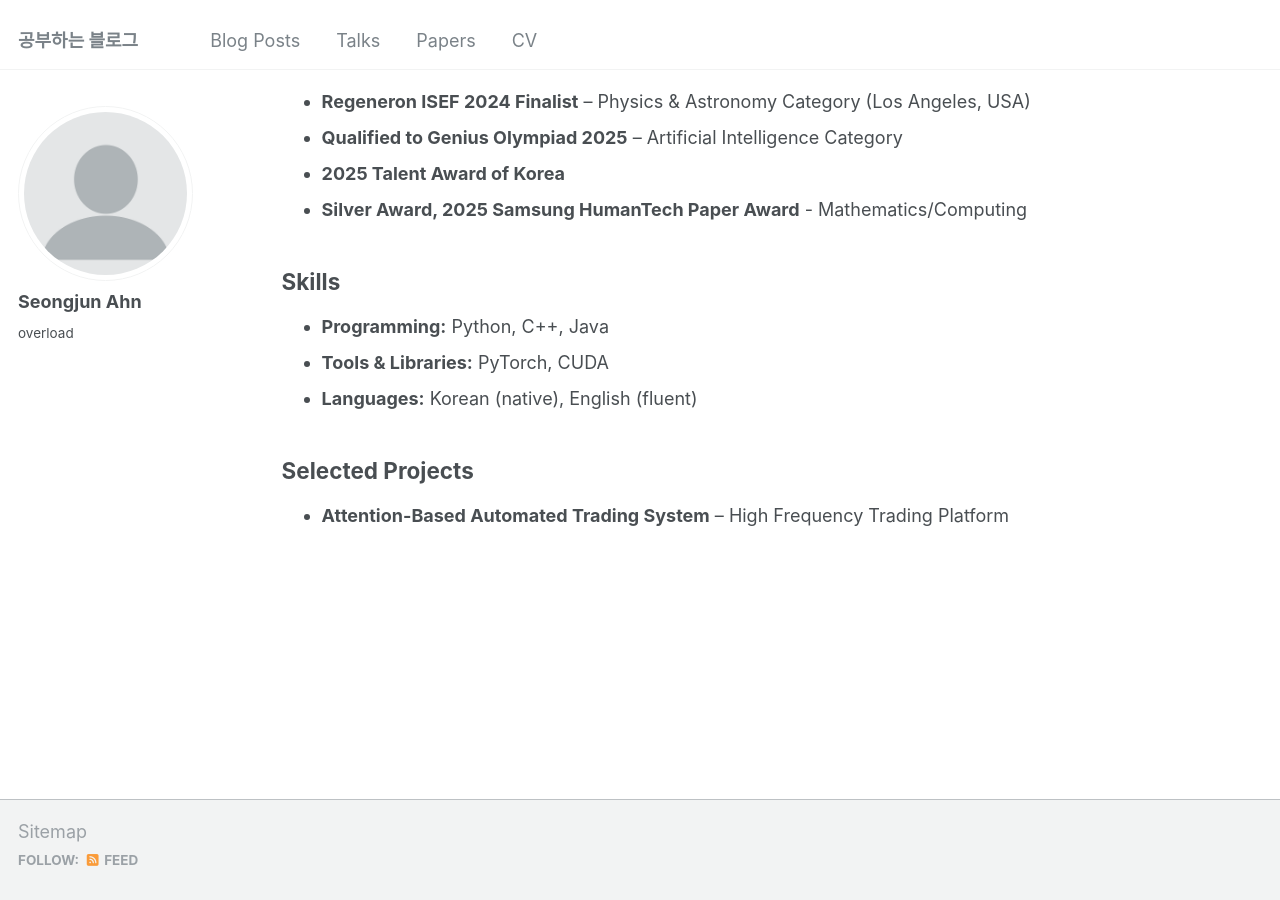
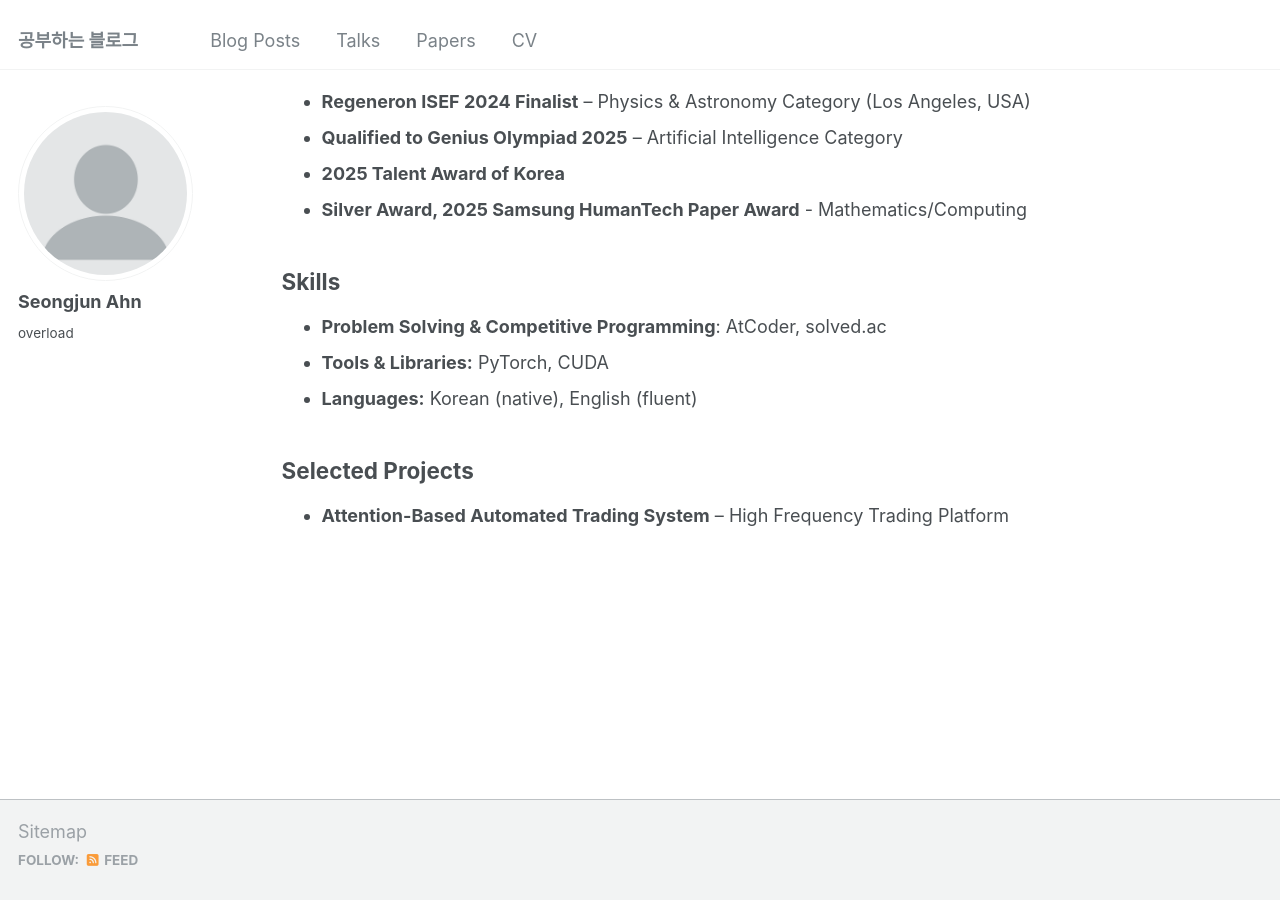
Before and after one commit to Gyvichi/gyvichi.github.io, a Jekyll site: the page built from _pages/cv.md, in a window 1280 px wide and 900 px high, scrolled down 606 px. Built offline with Jekyll 4.4.1, drawn with Linux system fonts in a browser that asks for light colours.

Commit message:
Update cv.md

```diff
--- a/_pages/cv.md
+++ b/_pages/cv.md
@@ -14,6 +14,7 @@ redirect_from:
   <dl>
     <dt><strong>KAIST</strong> &nbsp; <span style="float:right;">2026-2029 (expected)</span></dt>
     <dd> Undergraduate, Dept. of Semiconductor System Engineering</dd>
+  <dl>
   <dl>
     <dt><strong>Chungbuk Science High School</strong> &nbsp; <span style="float:right;">2023 – 2025</span></dt>
   </dl>
@@ -49,7 +50,7 @@ redirect_from:
 <section id="skills">
   <h2>Skills</h2>
   <ul>
-    <li><strong>Programming:</strong> Python, C++, Java</li>
+    <li><strong>Problem Solving & Competitive Programming</strong>: AtCoder, solved.ac</li>
     <li><strong>Tools & Libraries:</strong> PyTorch, CUDA</li>
     <li><strong>Languages:</strong> Korean (native), English (fluent)</li>
   </ul>
```
